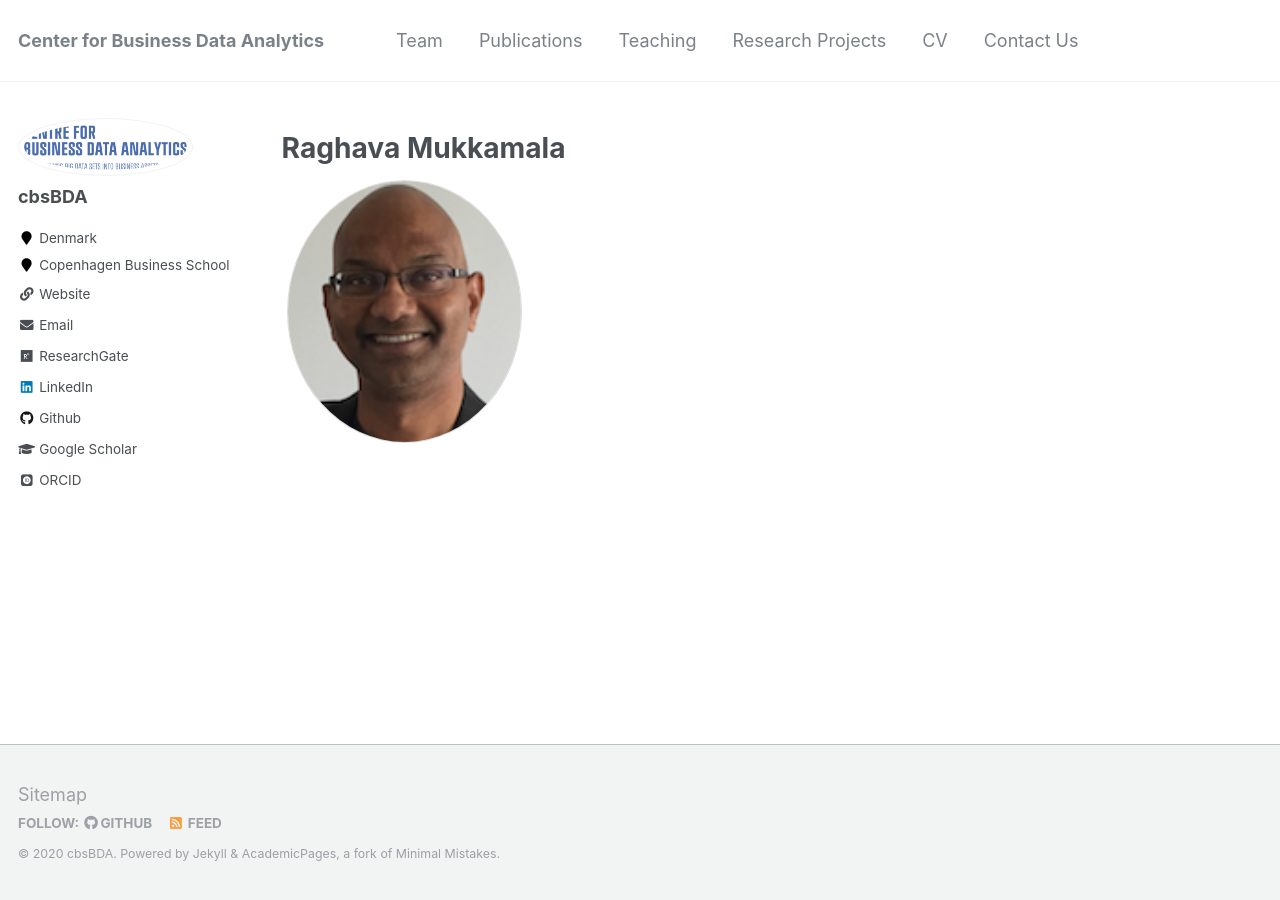
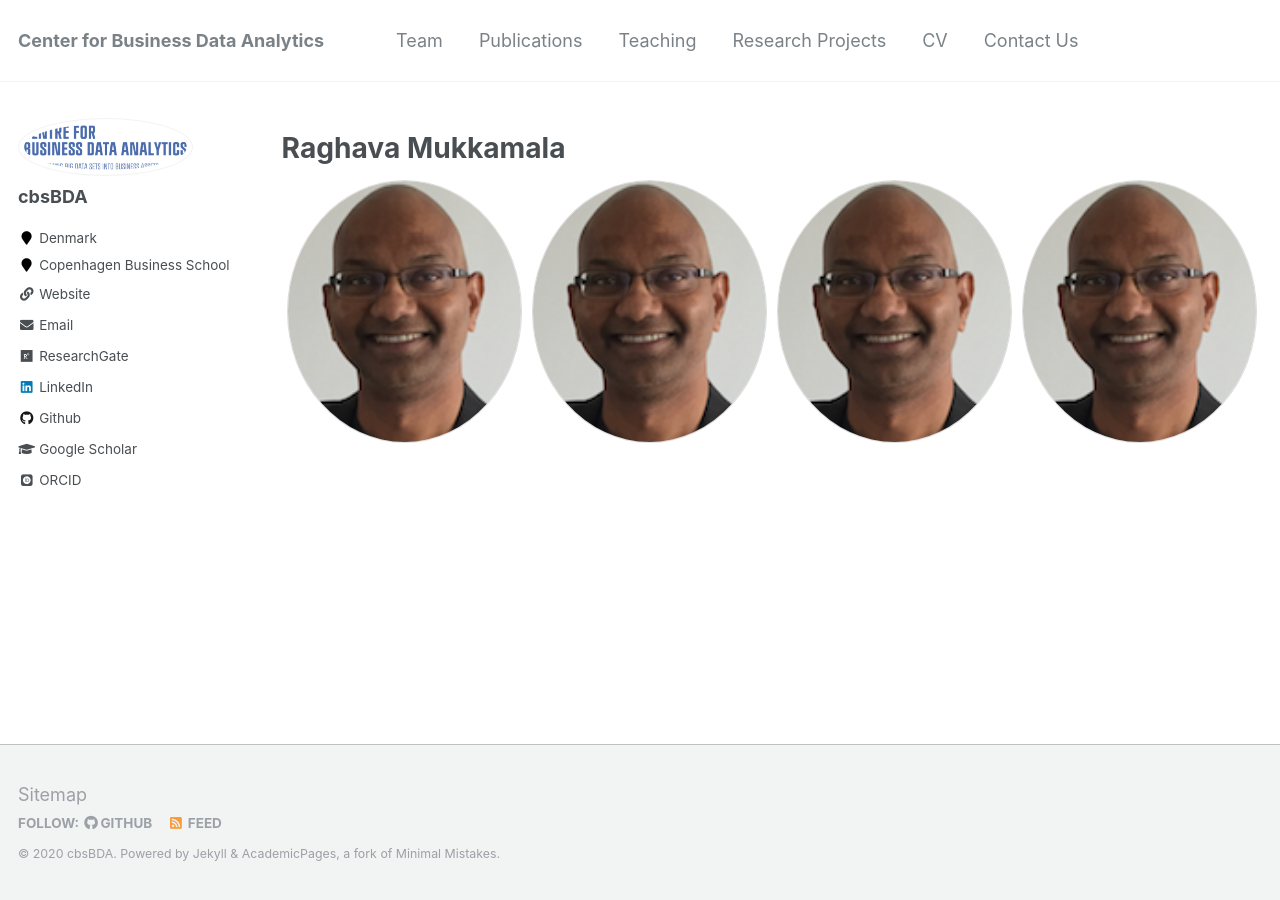
Before and after one commit to cbsBDA/cbsBDA-homepage, a Jekyll site: the page built from _pages/team.md, in a window 1280 px wide. Built offline with Jekyll 4.4.1, drawn with Linux system fonts in a browser that asks for light colours; some web fonts are replaced.

Commit message:
Update team.md

```diff
--- a/_pages/team.md
+++ b/_pages/team.md
@@ -10,3 +10,6 @@ author_profile: true
 
 # Raghava Mukkamala
 <div class="avatar"><img src="/images/raghava-passport.png" alt='Raghava Mukkamala'/> </div>
+<div class="avatar"><img src="/images/raghava-passport.png" alt='Raghava Mukkamala'/> </div>
+<div class="avatar"><img src="/images/raghava-passport.png" alt='Raghava Mukkamala'/> </div>
+<div class="avatar"><img src="/images/raghava-passport.png" alt='Raghava Mukkamala'/> </div>
```
